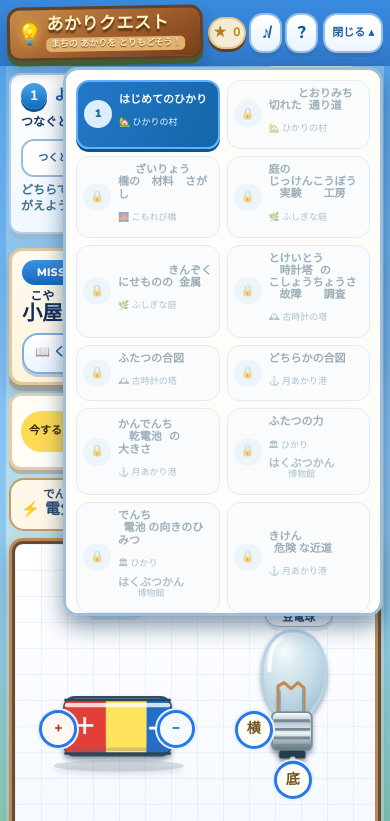
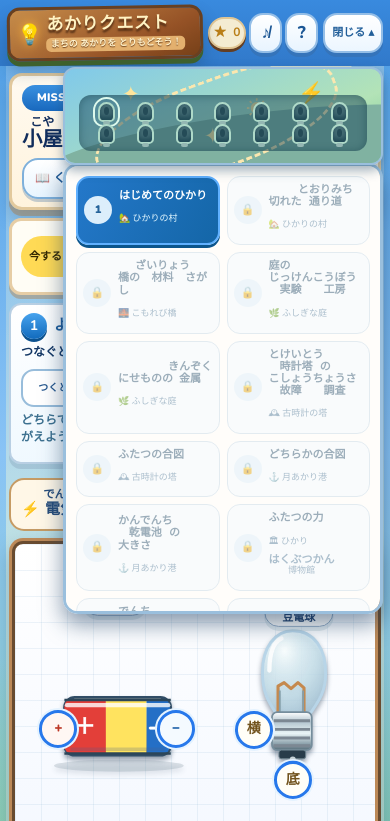
Before and after one commit to stusaurus/rika-quest, a plain HTML site: page games/akari/index.html in a window 390 px wide. Both pictures are taken after a click on the button "開く ▾". Shown: the top 821 px of the page. Drawn offline with nearby package versions, Linux system fonts and the light colour scheme.

Commit message:
fix(akari): show map lamp status and order mobile lesson before experiment

```diff
--- a/games/akari/reference-layout.css
+++ b/games/akari/reference-layout.css
@@ -427,3 +427,28 @@ body[data-visual-theme="reference-rebuild"] .top-progress-dots i.done{
  body[data-visual-theme="reference-rebuild"] .topbar .star-count{display:none}
  body[data-visual-theme="reference-rebuild"] .circuit-inner .terminal{min-width:36px;min-height:36px}
 }
+
+
+/* Reference visual QA: navigation and priority of information on small screens. */
+body[data-visual-theme="reference-rebuild"] #sidebar.open .map-illustration{
+ display:block!important;position:absolute;right:0;top:54px;
+ width:min(320px,90vw);height:98px;margin:0;
+ border:2px solid #9abfdd;border-radius:12px;
+ box-shadow:0 5px 12px #244d6c77;z-index:46
+}
+body[data-visual-theme="reference-rebuild"] #sidebar.open .mission-list{
+ top:150px;max-height:calc(65vh - 98px)
+}
+@media(max-width:740px){
+ body[data-visual-theme="reference-rebuild"] .main>.quest-panel>.quest-head{order:1}
+ body[data-visual-theme="reference-rebuild"] .main>.quest-panel>.reading-task-row{order:2}
+ body[data-visual-theme="reference-rebuild"] .main>.quest-panel>#scienceCompass{order:3}
+ body[data-visual-theme="reference-rebuild"] .main>.learning-steps{order:4}
+ body[data-visual-theme="reference-rebuild"] .main>.quest-panel>#workspace{order:5}
+ body[data-visual-theme="reference-rebuild"] .main>.quest-panel>.feedback{order:6}
+ body[data-visual-theme="reference-rebuild"] .main>.quest-panel>.action-row{order:7}
+ body[data-visual-theme="reference-rebuild"] .main>.quest-panel>.journal{order:8}
+ body[data-visual-theme="reference-rebuild"] .main>.quest-panel>.discovery{order:9}
+ body[data-visual-theme="reference-rebuild"] .main>.quest-panel>.science-report{order:10}
+ body[data-visual-theme="reference-rebuild"] .main>.footer{order:11}
+}
```
